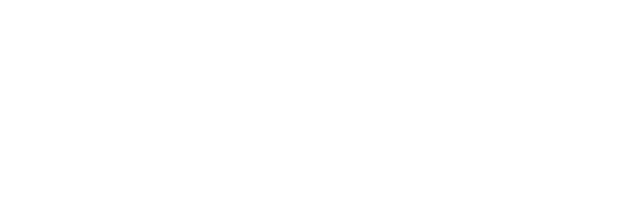
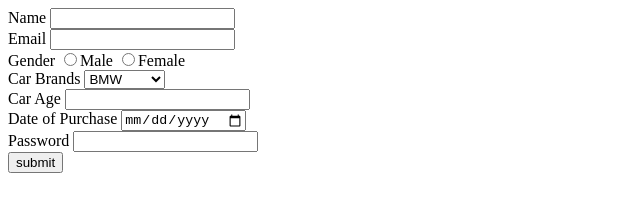
Before and after one commit to acciojob/car-insurance-form-Ayushoo07, a website: page main.html in a window 1280 px wide. Shown: the whole page, without its empty margins (0-640 px from the left). Drawn offline with Linux system fonts and the light colour scheme.

Commit message:
created a submission

```diff
--- a/main.html
+++ b/main.html
@@ -10,7 +10,37 @@
 	<!-- the entire body must be written by student -->
     <script type="text/javascript" src="./script.js">
 </script>
+<form method="POST">
+		<label for="name">Name</label>
+		<input type="text"name="name" id="name">
+		<br>
+		<label for="email">Email</label>
+		<input type="email" name="email" id="email" required>
+		<br>
+		<label for="gender">Gender</label>
+		<input type="radio" name="gender" value="Male" required>Male
 
+		<input type="radio" name="gender" value="Female" required>Female
+		<br>
+		<label for="cars">Car Brands</label>
+		<select name="cars" id="cars">
+			<option value="BMW">BMW</option>
+			<option value="Audi">Audi</option>
+			<option value="Mercedez">Mercedez</option>
+
+		</select>
+		<br>
+		<label for="age">Car Age</label>
+		<input type="number" name="carage" id="carage" required>
+		<br>
+		<label for="dop">Date of Purchase</label>
+		<input type="date" name="dop" id="dop">
+		<br>
+		<label for="password">Password</label>
+		<input type="password" name="password" id="password" required>
+		<br>
+		<button type="submit">submit</button>
+	</form>
 </body>
 
 </html>
```
